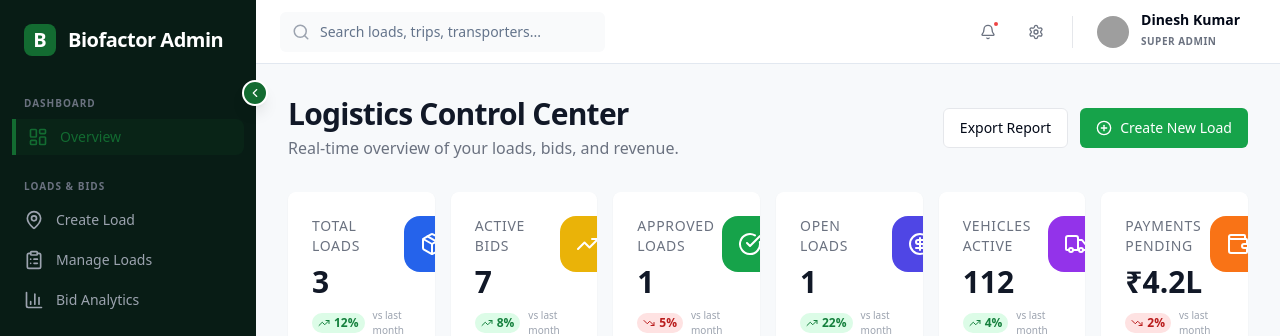
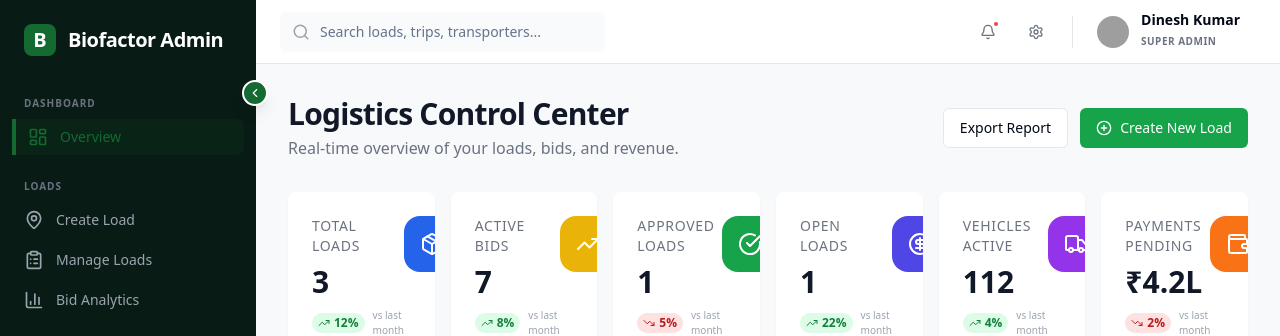
Before and after one commit to Saidinesh2004/Admin-dashboard-biofactor-app, a React (Vite) app: page / in a window 1280 px wide. Shown: the top 336 px of the page. Built offline with nearby package versions, Linux system fonts and the light colour scheme; grey boxes are pictures that could not be loaded.

Commit message:
chore: rename LOADS & BIDS group to LOADS in Sidebar

```diff
--- a/src/components/layout/Sidebar.tsx
+++ b/src/components/layout/Sidebar.tsx
@@ -22,7 +22,7 @@ const menuItems = [
   { group: "DASHBOARD", items: [
     { name: "Overview", icon: LayoutDashboard, path: "/" }
   ]},
-  { group: "LOADS & BIDS", items: [
+  { group: "LOADS", items: [
     { name: "Create Load", icon: MapPin, path: "/create-load" },
     { name: "Manage Loads", icon: ClipboardList, path: "/loads" },
     { name: "Bid Analytics", icon: BarChart3, path: "/bids/analytics" }
```
